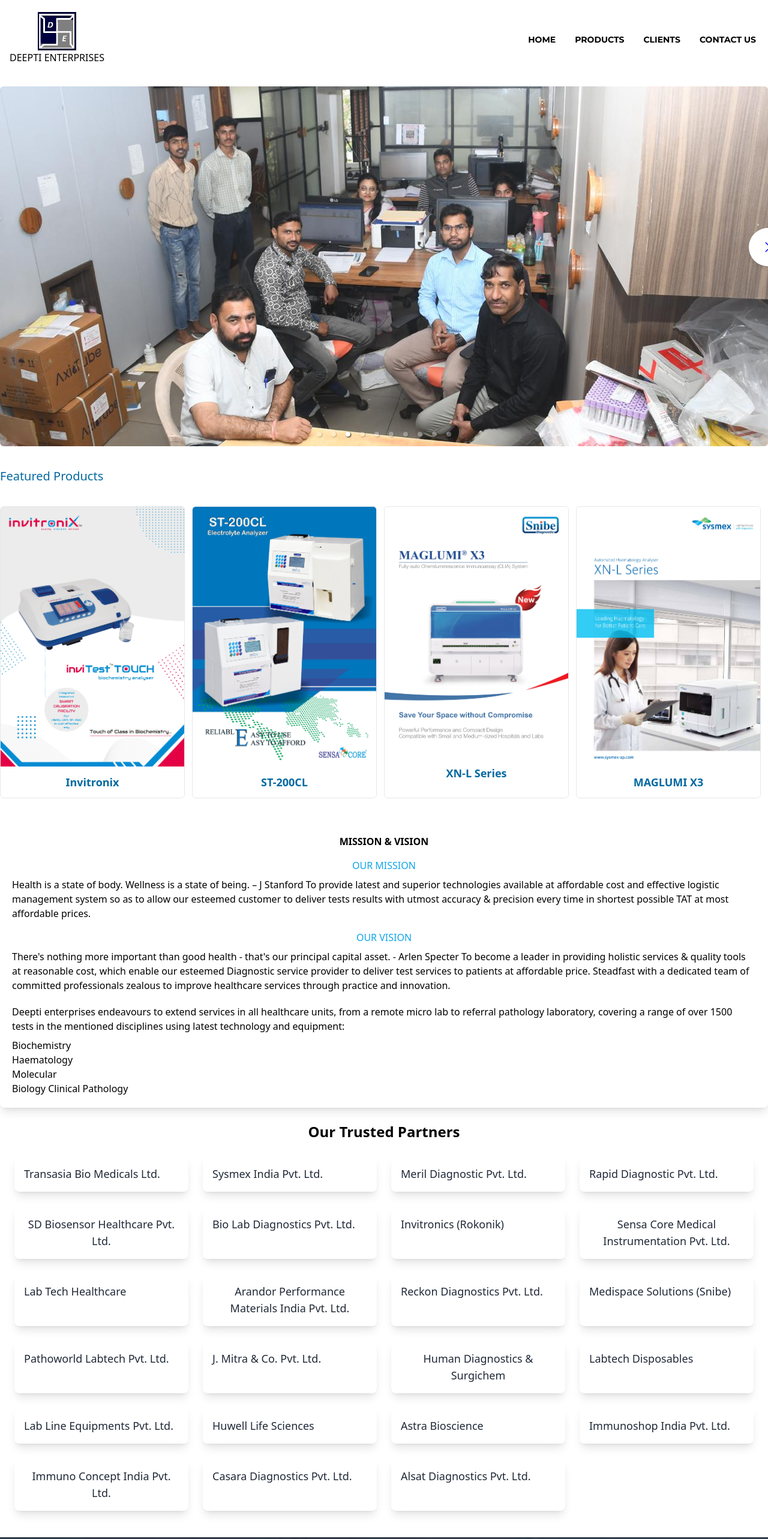
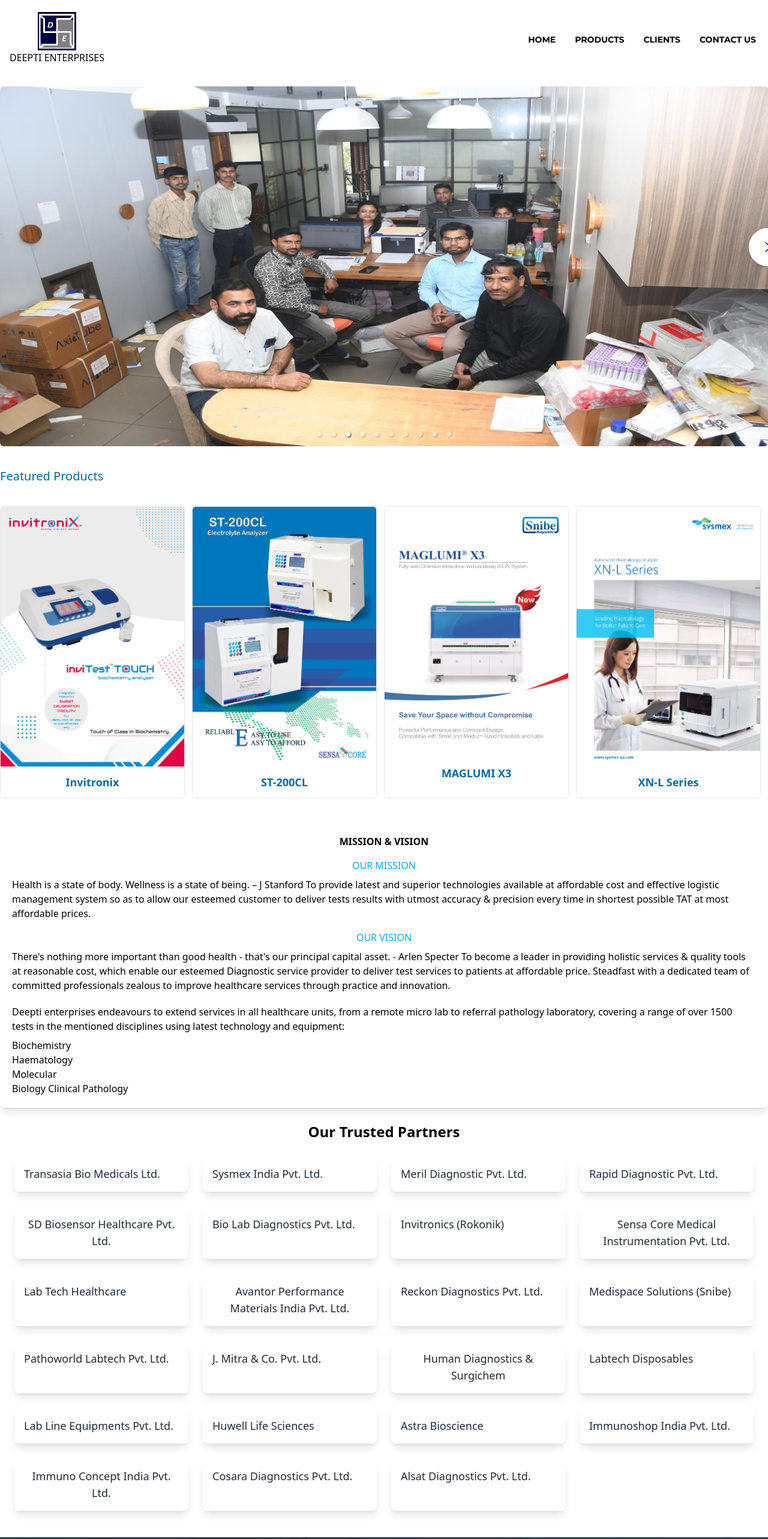
Before and after one commit to amanp96/Enterprise, a React (Vite) app: page / in a window 1280 px wide. Shown: the top 2566 px of the page at 60% size. Built offline with nearby package versions, Linux system fonts and the light colour scheme.

Commit message:
update the changes

```diff
--- a/src/assets/index.ts
+++ b/src/assets/index.ts
@@ -46,12 +46,12 @@
   },
   {
     card: card3,
-    title: "XN-L Series",
+    title: "MAGLUMI X3",
     desc: "Automated ESR Analyzer.",
   },
   {
     card: card4,
-    title: "MAGLUMI X3",
+    title: "XN-L Series",
     desc: "Fully Automated micro strip ELISA processor.",
   },
 ];
--- a/src/components/caurosal/Caurosal.tsx
+++ b/src/components/caurosal/Caurosal.tsx
@@ -28,7 +28,7 @@
               <img
                 src={item.caurosal}
                 alt={`Carousel image ${index + 1}`}
-                className="w-full h-auto max-h-[400px] sm:max-h-[500px] md:max-h-[600px] object-cover rounded-md"
+                className="w-full h-auto max-h-[400px] sm:max-h-[500px] md:max-h-[600px] object-top rounded-md"
               />
             </div>
           ))}
--- a/src/utils/DummyData.ts
+++ b/src/utils/DummyData.ts
@@ -8,7 +8,7 @@
   "Invitronics (Rokonik)",
   "Sensa Core Medical Instrumentation Pvt. Ltd.",
   "Lab Tech Healthcare",
-  "Arandor Performance Materials India Pvt. Ltd.",
+  "Avantor Performance Materials India Pvt. Ltd.",
   "Reckon Diagnostics Pvt. Ltd.",
   "Medispace Solutions (Snibe)",
   "Pathoworld Labtech Pvt. Ltd.",
@@ -20,6 +20,6 @@
   "Astra Bioscience",
   "Immunoshop India Pvt. Ltd.",
   "Immuno Concept India Pvt. Ltd.",
-  "Casara Diagnostics Pvt. Ltd.",
+  "Cosara Diagnostics Pvt. Ltd.",
   "Alsat Diagnostics Pvt. Ltd.",
 ];
```
Also changed, not shown: src/assets/websiteImage.png, 1 other file (tests, documents, lock files or other folders).
